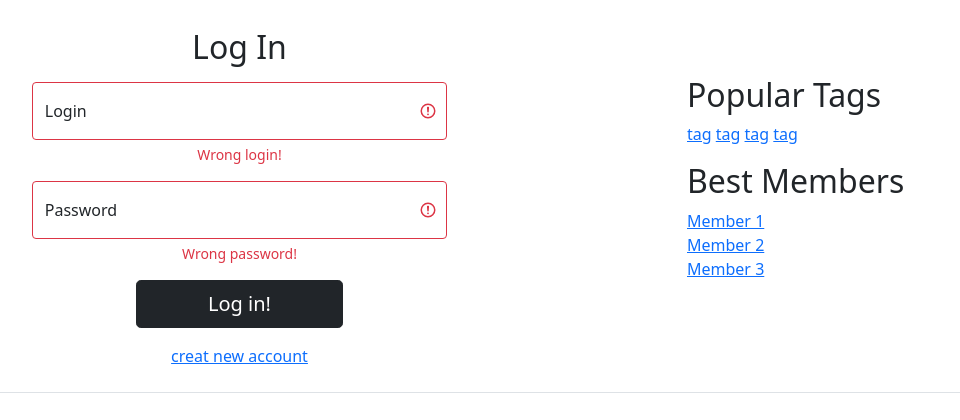
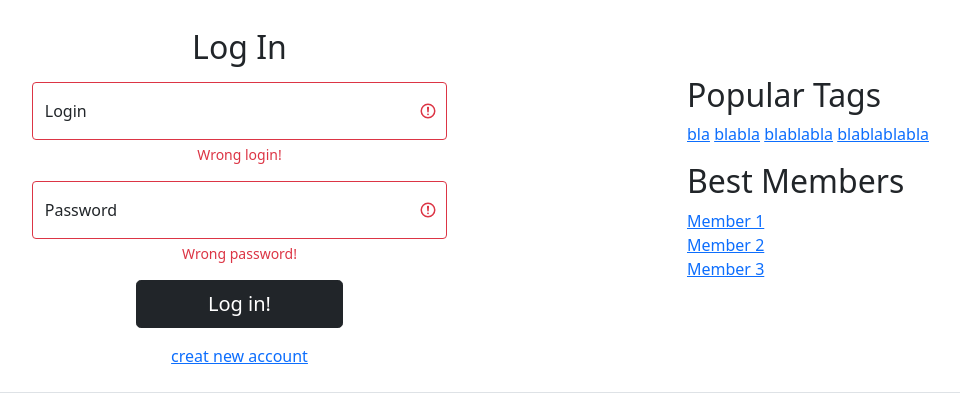
Before and after one commit to MrLeonardPak/technopark_hw-web, a Django app: page /login/ in a window 1280 px wide. Shown: the part 68-488 px from the top of the page, without its empty margins (258-1218 px from the left). Run offline with Django 4.2, Linux system fonts and the light colour scheme; some libraries are stand-ins or nearby versions.

Commit message:
Fix some links

```diff
--- a/app/views.py
+++ b/app/views.py
@@ -33,31 +33,38 @@ ANSWERS = [
     } for i in range(7)
 ]
 
+TAGS = ["bla"*i for i in range(1, 5)]
+
 
 def index(request):
     questions = paginate(QUESTIONS, request)
     context = {
-        "questions": questions}
+        "questions": questions,
+        "tags": TAGS}
     return render(request, "index.html", context)
 
 
 def ask(request):
-    return render(request, "ask.html")
+    context = {"tags": TAGS}
+    return render(request, "ask.html", context)
 
 
 def login(request):
-    return render(request, "login.html")
+    context = {"tags": TAGS}
+    return render(request, "login.html", context)
 
 
 def signup(request):
-    return render(request, "signup.html")
+    context = {"tags": TAGS}
+    return render(request, "signup.html", context)
 
 
 def question(request, i: int):
     answers = paginate(ANSWERS, request, 5)
     context = {
         "question": QUESTIONS[i],
-        "answers": answers
+        "answers": answers,
+        "tags": TAGS
     }
     return render(request, "question.html", context)
 
@@ -65,7 +72,8 @@ def question(request, i: int):
 def hot_list(request):
     questions = paginate(QUESTIONS[::3], request)
     context = {
-        "questions": questions}
+        "questions": questions,
+        "tags": TAGS}
     return render(request, "hot_list.html", context)
 
 
@@ -73,7 +81,8 @@ def with_tag(request, tag: str):
     questions = paginate(QUESTIONS[::4], request)
     context = {
         "tag": tag,
-        "questions": questions}
+        "questions": questions,
+        "tags": TAGS}
     return render(request, "with_tag.html", context)
 
 
--- a/templates/inc/tags_list.html
+++ b/templates/inc/tags_list.html
@@ -1,7 +1,6 @@
 <div class="pt-5 p-2">
   <h2>Popular Tags</h2>
-  <a href="#" class="link-">tag</a>
-  <a href="#" class="link-">tag</a>
-  <a href="#" class="link-">tag</a>
-  <a href="#" class="link-">tag</a>
+  {% for tag in tags %}
+  <a href="{% url 'with_tag' tag %}" class="link-">{{ tag }}</a>
+  {% endfor %}
 </div>
--- a/templates/login.html
+++ b/templates/login.html
@@ -25,7 +25,7 @@
     </div>
     <button class="w-25 btn btn-lg btn-dark mb-3" type="submit">Log in!</button>
   </form>
-  <a class="d-block" href="signup.html">creat new account</a>
+  <a class="d-block" href="{% url 'signup' %}">creat new account</a>
 </div>
 {% endblock content %}
 
```
